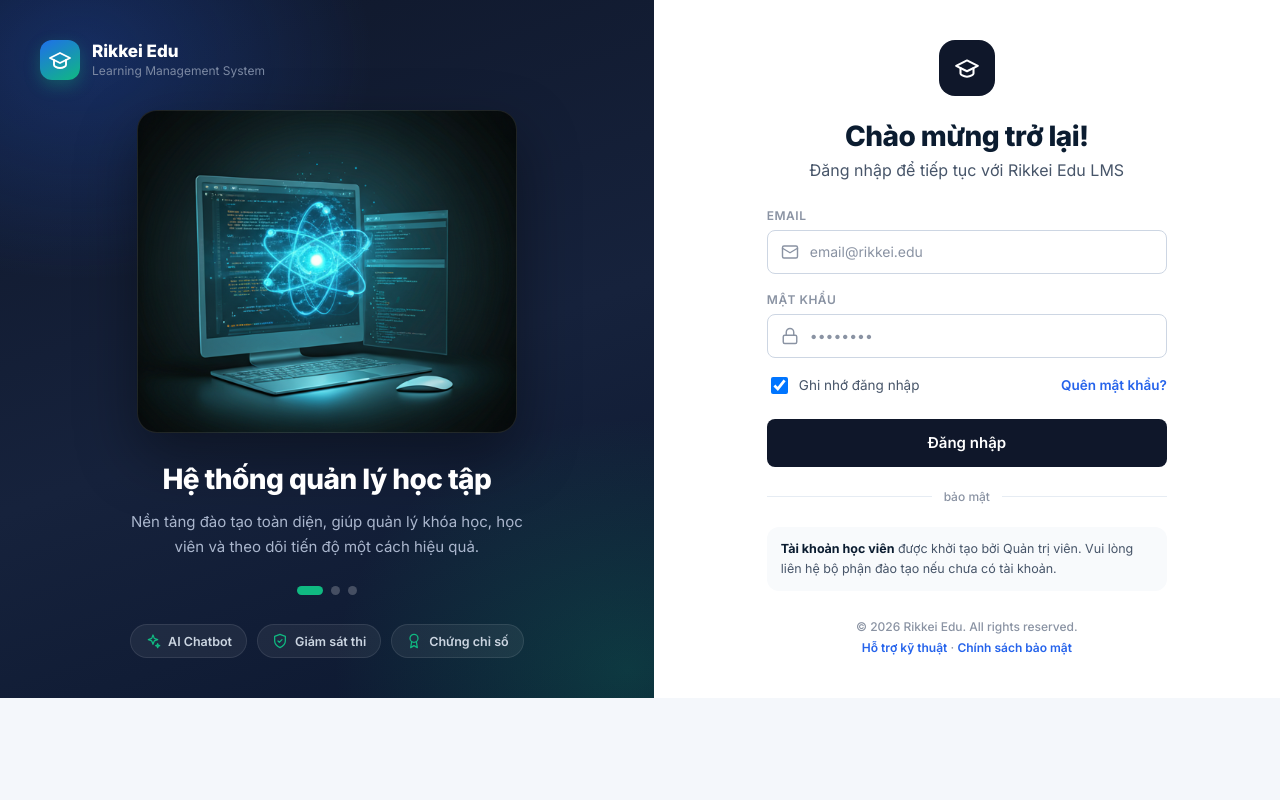
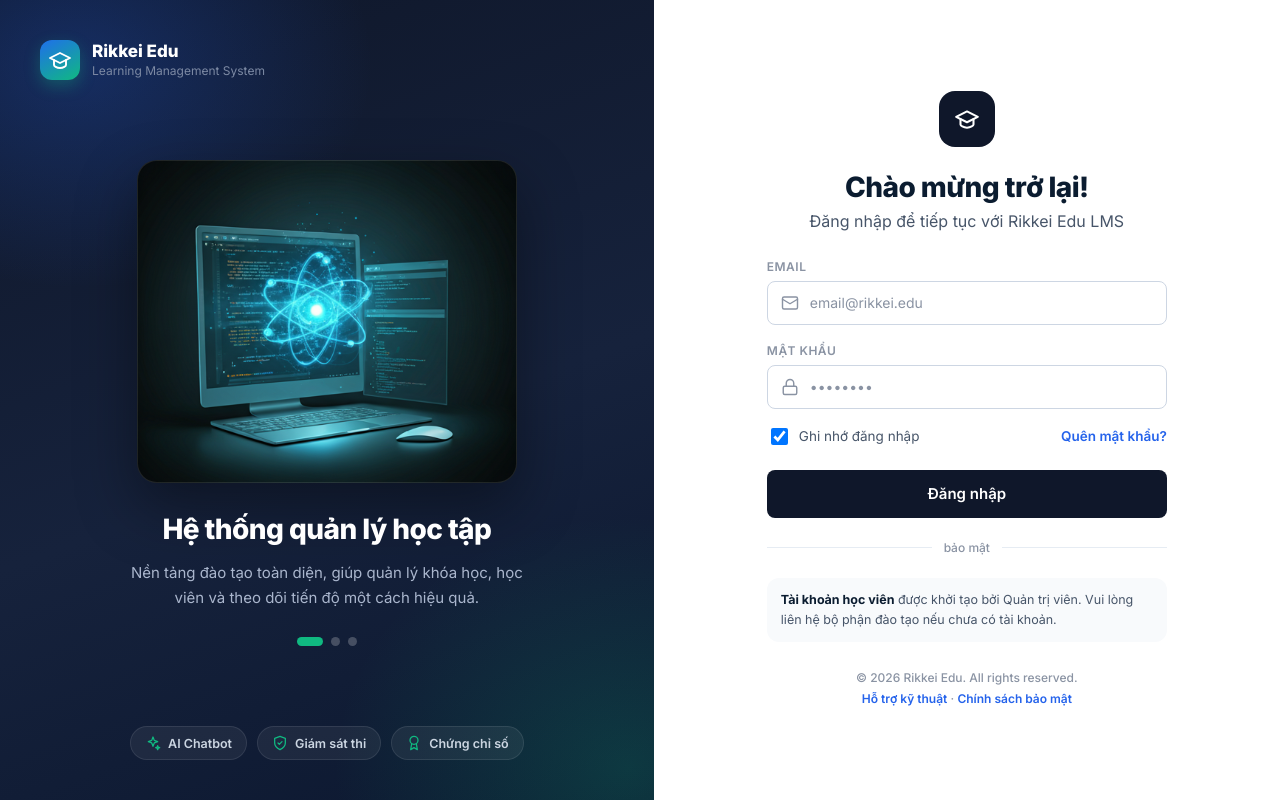
Before and after one commit to vuxuancanh211/LMS-Rikkei-Edu, a React (Vite) app in the folder frontend/: page /login in a window 1280 px wide. Built offline with nearby package versions, Linux system fonts and the light colour scheme; no server answers.

Commit message:
fix layout fe

```diff
--- a/frontend/src/styles/layout.css
+++ b/frontend/src/styles/layout.css
@@ -133,7 +133,7 @@
 /* ============================================================
    LOGIN — split layout
    ============================================================ */
-.login-split { display: flex; height: 100%; width: 100%; background: var(--surface); font-family: var(--font); }
+.login-split { display: flex; height: 100dvh; min-height: 100vh; width: 100%; background: var(--surface); font-family: var(--font); overflow: hidden; }
 .login-aside { position: relative; flex: 1.05; background: linear-gradient(160deg, #0f172a 0%, #16223c 55%, #0c1830 100%); display: flex; flex-direction: column; padding: 40px; overflow: hidden; }
 .login-aside-bg { position: absolute; inset: 0; background:
   radial-gradient(420px 320px at 12% 8%, rgba(37,99,235,.28), transparent 70%),
@@ -149,7 +149,7 @@
 .login-feats { position: relative; display: flex; gap: 10px; justify-content: center; flex-wrap: wrap; }
 .login-feat { display: flex; align-items: center; gap: 7px; color: #cbd5e1; font-size: 12.5px; font-weight: 600; background: rgba(255,255,255,.06); border: 1px solid rgba(255,255,255,.09); padding: 8px 14px; border-radius: 999px; }
 .login-feat svg { color: var(--success); }
-.login-form-wrap { flex: 1; display: flex; align-items: center; justify-content: center; padding: 40px; }
+.login-form-wrap { flex: 1; display: flex; align-items: center; justify-content: center; padding: 40px; overflow-y: auto; }
 .login-form { width: 100%; max-width: 400px; }
 .login-form-logo { width: 56px; height: 56px; border-radius: 16px; background: var(--primary); color: #fff; display: grid; place-items: center; margin: 0 auto 24px; }
 
--- a/frontend/src/styles/tokens.css
+++ b/frontend/src/styles/tokens.css
@@ -68,6 +68,7 @@
 }
 
 * { box-sizing: border-box; }
+html, body, #root { width: 100%; min-height: 100%; }
 html, body { margin: 0; padding: 0; }
 body {
   font-family: var(--font);
```
